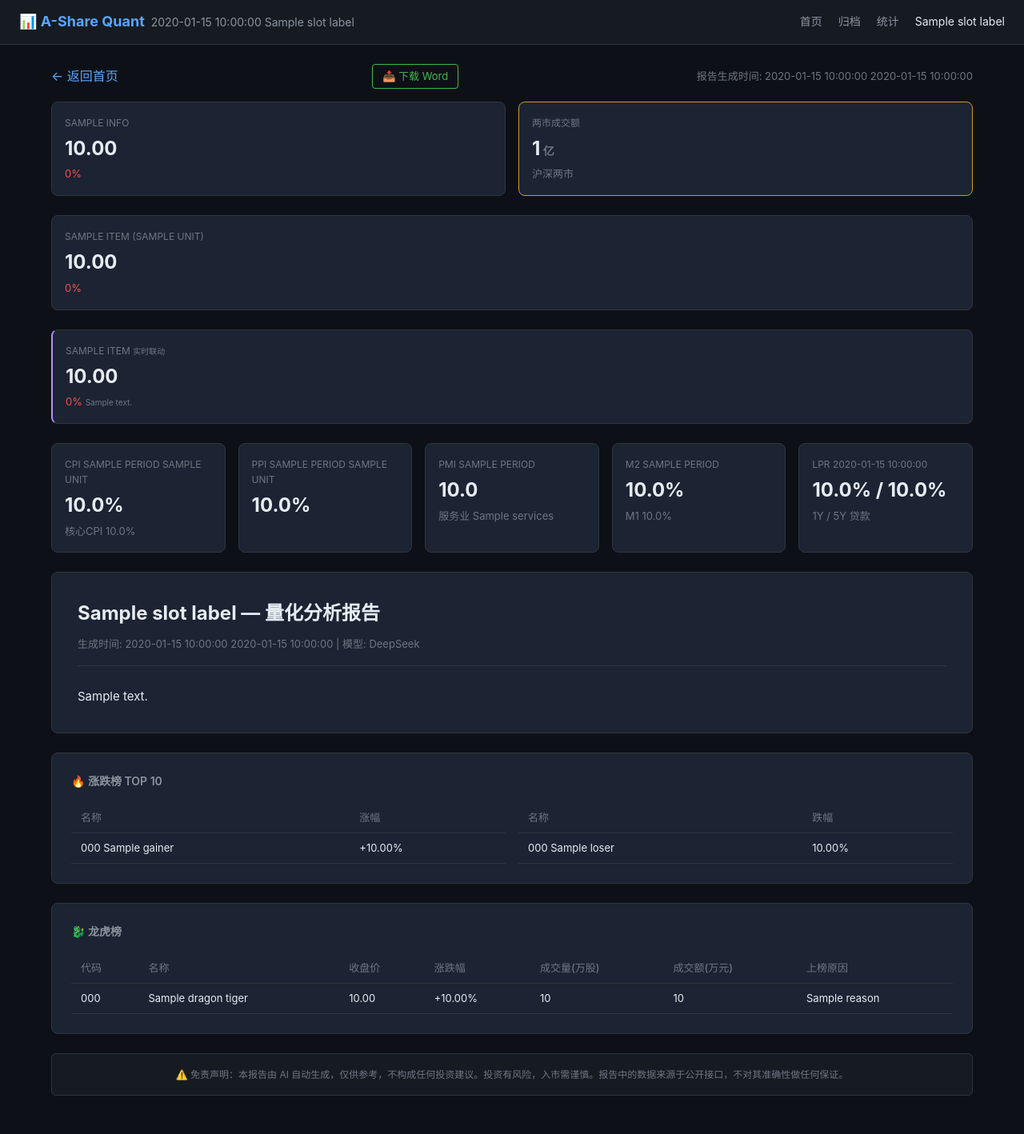
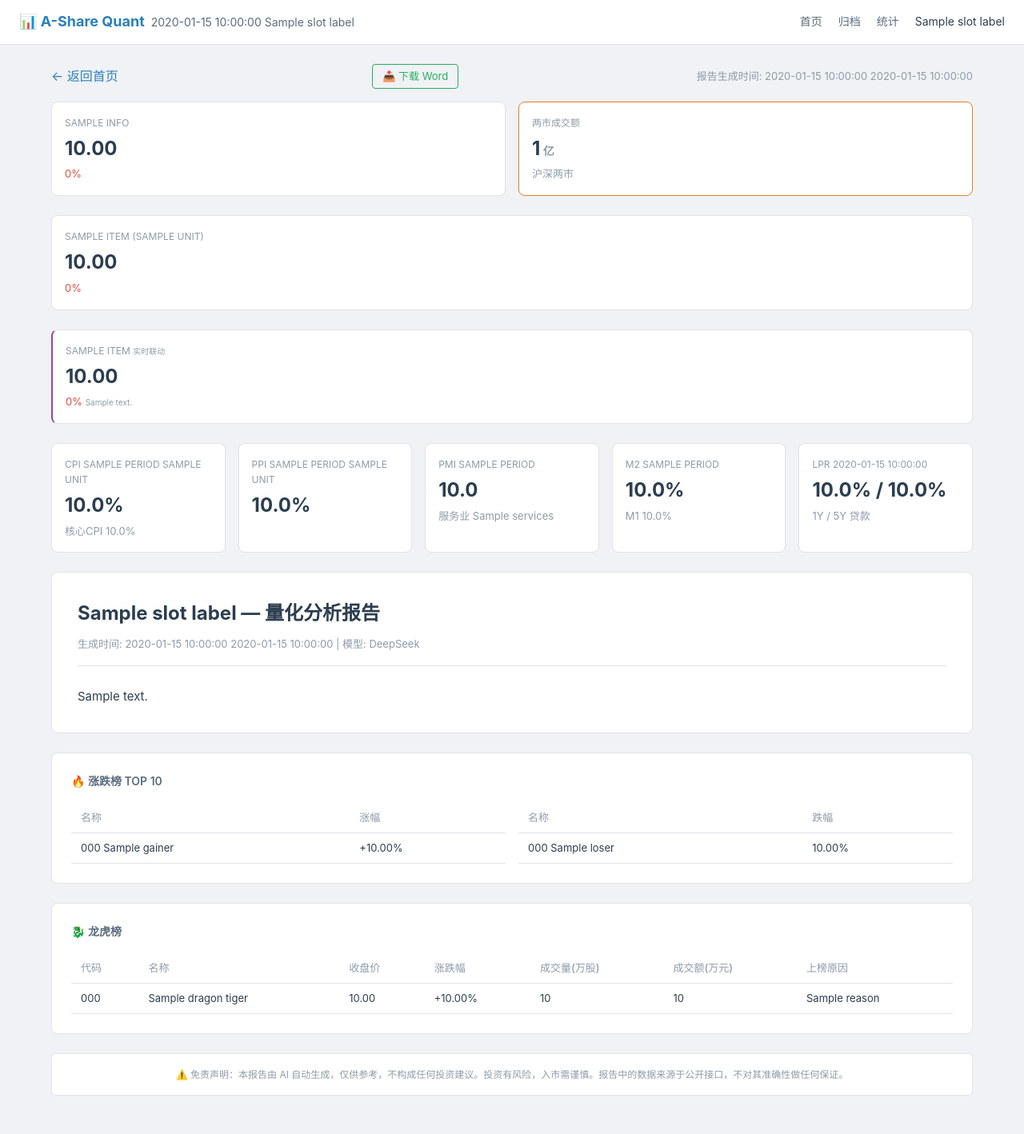
Before and after one commit to ad12398/a-share-report, a Python web app: template src/web/templates/report.html in a window 1280 px wide. Shown: the whole page at 80% size. Run offline with Jinja, Linux system fonts and the light colour scheme; the template is opened without the code that fills it: most values are stand-ins (such as "Sample title", 1, 10 or a date in 2020); some libraries are stand-ins or nearby versions.

Commit message:
换肤：暗色主题 → 经典浅色 TradingView 风格
- dashboard.css: CSS变量全线切换（#0d1117→#f0f2f5等12组颜色映射）
- stats.html: 56处硬编码深色值替换（含ECharts图表/热力图/基准线）
- report.html: 6处ECharts硬编码替换
- index.html/archives.html: 无硬编码，无需改动
- 热力图中性色 #3a3e4a→#ecf0f1 解决不可辨识问题

Co-Authored-By: Claude Fable 5 <noreply@anthropic.com>

```diff
--- a/assets/css/dashboard.css
+++ b/assets/css/dashboard.css
@@ -1,18 +1,20 @@
-/* === A股量化报告 — 暗色仪表盘主题 === */
+/* === A股量化报告 — 经典浅色仪表盘主题 === */
 
 :root {
-  --bg-primary: #0d1117;
-  --bg-secondary: #161b22;
-  --bg-card: #1c2333;
-  --border: #30363d;
-  --text-primary: #e6edf3;
-  --text-secondary: #8b949e;
-  --text-muted: #6e7681;
-  --accent-green: #3fb950;
-  --accent-red: #f85149;
-  --accent-blue: #58a6ff;
-  --accent-orange: #d29922;
-  --accent-purple: #bc8cff;
+  --bg-primary: #f0f2f5;
+  --bg-secondary: #ffffff;
+  --bg-card: #ffffff;
+  --border: #e0e3e8;
+  --text-primary: #2c3e50;
+  --text-secondary: #5a6c7d;
+  --text-muted: #8d9ba9;
+  --accent-green: #27ae60;
+  --accent-red: #e74c3c;
+  --accent-blue: #2980b9;
+  --accent-orange: #e67e22;
+  --accent-purple: #8e44ad;
+  --up: #27ae60;
+  --down: #e74c3c;
 }
 
 * { margin: 0; padding: 0; box-sizing: border-box; }
@@ -149,7 +151,7 @@ body {
   padding: 8px 12px;
   border-bottom: 1px solid var(--border);
 }
-.data-table tr:hover td { background: rgba(88, 166, 255, 0.04); }
+.data-table tr:hover td { background: rgba(41, 128, 185, 0.06); }
 
 /* === 免责声明 === */
 .disclaimer {
--- a/src/web/templates/report.html
+++ b/src/web/templates/report.html
@@ -221,8 +221,8 @@
 <script>
 (function() {
   var chartData = {{ chart_data | safe }};
-  var colorGreen = '#3fb950';
-  var colorRed = '#f85149';
+  var colorGreen = '#27ae60';
+  var colorRed = '#e74c3c';
 
   function renderBar(chartId, items, hideIfEmpty) {
     var el = document.getElementById(chartId);
@@ -254,12 +254,12 @@
       chart.setOption({
         tooltip: { trigger: 'axis', axisPointer: { type: 'shadow' }, formatter: function(p) { return p[0].name + '<br/>涨跌幅：<b>' + p[0].value.toFixed(2) + '%</b>'; } },
         grid: { left: '15%', right: '10%', top: 10, bottom: 10 },
-        xAxis: { type: 'value', name: '%', axisLabel: { formatter: '{value}%' }, splitLine: { lineStyle: { color: '#30363d' } } },
-        yAxis: { type: 'category', data: names.reverse(), axisLabel: { color: '#8b949e', fontSize: 11, width: 100, overflow: 'truncate' }, inverse: true },
+        xAxis: { type: 'value', name: '%', axisLabel: { formatter: '{value}%' }, splitLine: { lineStyle: { color: '#e0e3e8' } } },
+        yAxis: { type: 'category', data: names.reverse(), axisLabel: { color: '#5a6c7d', fontSize: 11, width: 100, overflow: 'truncate' }, inverse: true },
         series: [{
           type: 'bar',
           data: values.reverse().map(function(v) { return { value: v, itemStyle: { color: v >= 0 ? colorGreen : colorRed } }; }),
-          label: { show: true, position: 'right', color: '#e6edf3', fontSize: 11, formatter: function(p) { return p.value.toFixed(1) + '%'; } }
+          label: { show: true, position: 'right', color: '#2c3e50', fontSize: 11, formatter: function(p) { return p.value.toFixed(1) + '%'; } }
         }]
       });
       window.addEventListener('resize', function() { chart.resize(); });
```
Also changed, not shown: src/web/templates/stats.html (+50 -50 lines).
